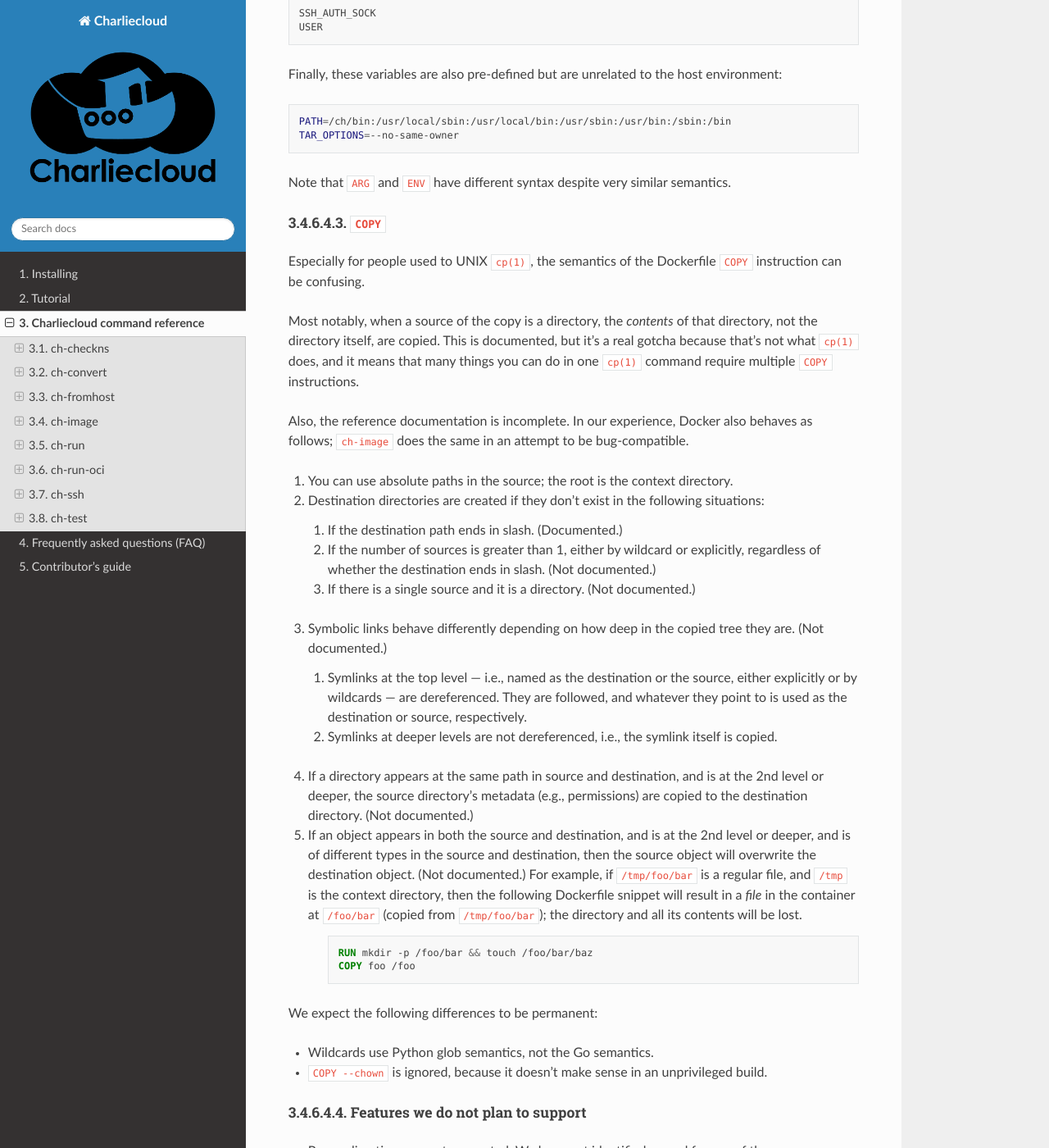
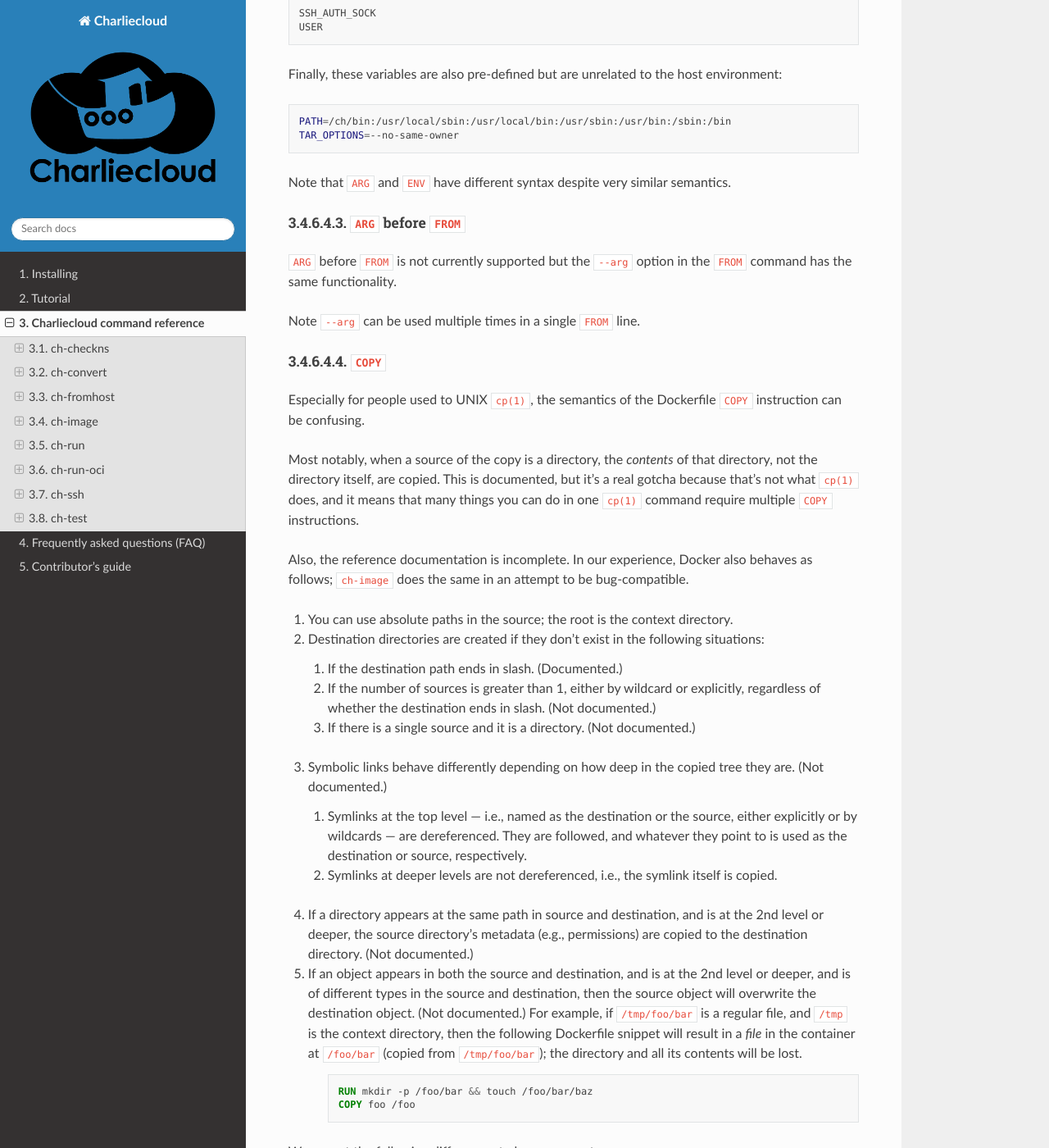
Before and after one commit to hpc/charliecloud, a Sphinx documentation site: the page built from doc/command-usage.rst, in a window 1280 px wide and 1400 px high, scrolled down 19656 px. Shown: the whole window at 82% size. Built offline with Sphinx 7.4.7 and the Read the Docs theme 2.0.0, drawn with Linux system fonts in a browser that asks for light colours.

Commit message:
clean up, add docs

```diff
--- a/doc/ch-image_desc.rst
+++ b/doc/ch-image_desc.rst
@@ -546,6 +546,13 @@ environment:
 Note that :code:`ARG` and :code:`ENV` have different syntax despite very
 similar semantics.
 
+:code:`ARG` before :code:`FROM`
+~~~~~~~~~~~~~~~~~~~~~~~~~~~~~~~
+:code:`ARG` before :code:`FROM` is not currently supported but the :code:`--arg`
+option in the :code:`FROM` command has the same functionality.
+
+Note :code:`--arg` can be used multiple times in a single :code:`FROM` line.
+
 :code:`COPY`
 ~~~~~~~~~~~~
 
```
Also changed, not shown: 2 other files.
